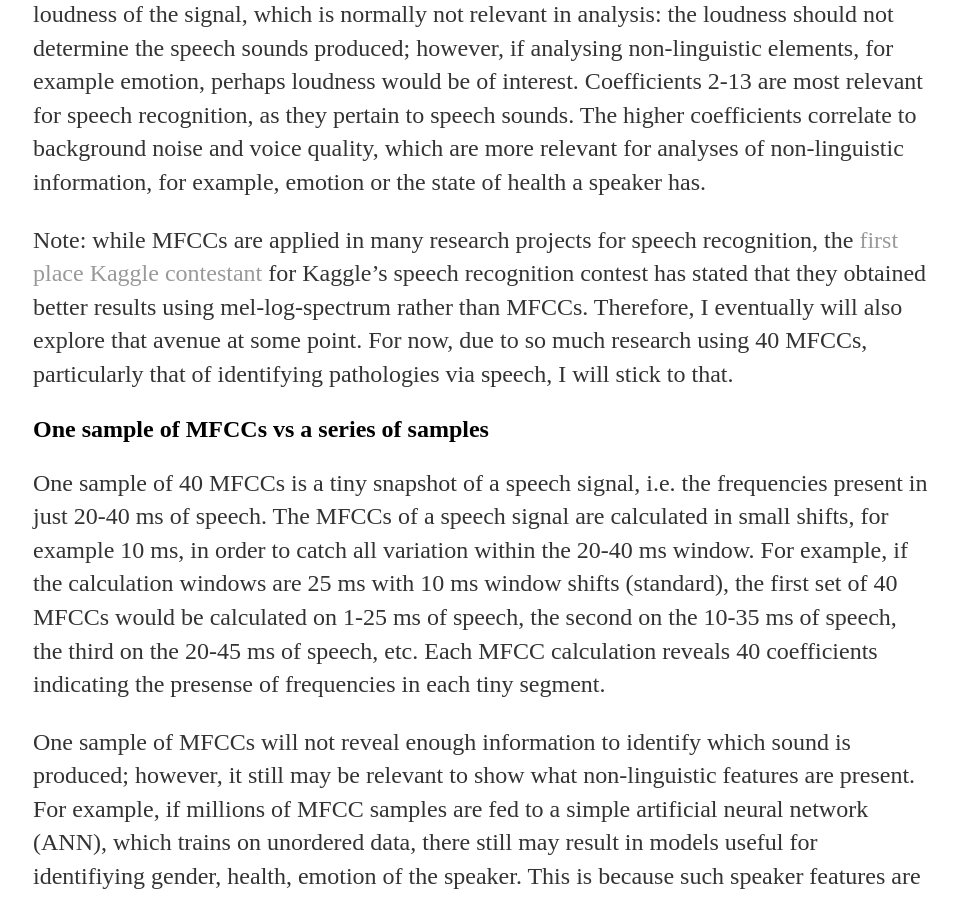
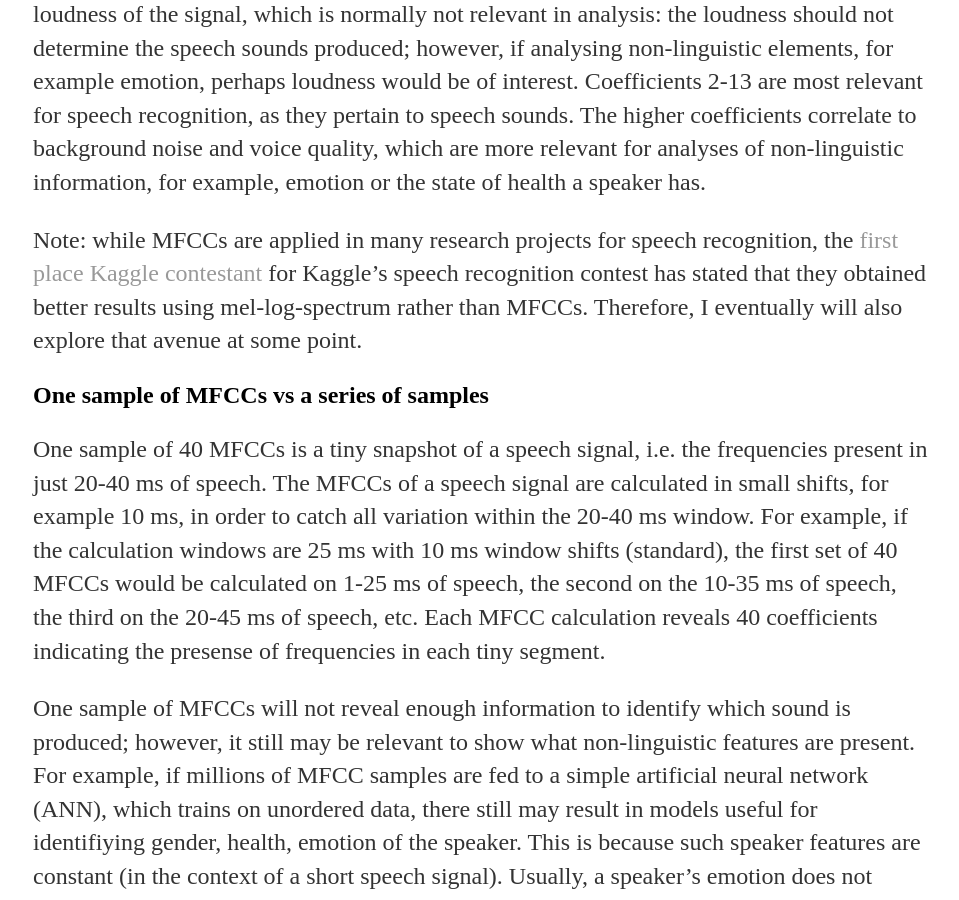
Before and after one commit to a-n-rose/a-n-rose.github.io, a Jekyll site: the page built from _posts/2018-09-09-MFCC-extraction-prep-speech-4-deep-learning.md, in a window 1280 px wide and 900 px high, scrolled down 982 px. Shown: the whole window, without its empty margins (159-1118 px from the left). Built offline with Jekyll 4.4.1, drawn with Linux system fonts in a browser that asks for light colours.

Commit message:
removed irrelevant sentence

```diff
--- a/_posts/2018-09-09-MFCC-extraction-prep-speech-4-deep-learning.md
+++ b/_posts/2018-09-09-MFCC-extraction-prep-speech-4-deep-learning.md
@@ -12,7 +12,7 @@
 
 The coefficients applied to deep learning algorithms usually range from 12 (2nd-13th coefficients) to 40 and correspond to the filters applied in the calculations of the MFCC. The lower coefficients reflect the presense of lower frequencies in the signal and the higher coefficients reflect the higher frequencies present. The first coefficient pertains to the loudness of the signal, which is normally not relevant in analysis: the loudness should not determine the speech sounds produced; however, if analysing non-linguistic elements, for example emotion, perhaps loudness would be of interest. Coefficients 2-13 are most relevant for speech recognition, as they pertain to speech sounds. The higher coefficients correlate to background noise and voice quality, which are more relevant for analyses of non-linguistic information, for example, emotion or the state of health a speaker has.
 
-Note: while MFCCs are applied in many research projects for speech recognition, the <a href="https://www.kaggle.com/c/tensorflow-speech-recognition-challenge/discussion/46945#latest-363147">first place Kaggle contestant</a> for Kaggle's speech recognition contest has stated that they obtained better results using mel-log-spectrum rather than MFCCs. Therefore, I eventually will also explore that avenue at some point. For now, due to so much research using 40 MFCCs, particularly that of identifying pathologies via speech, I will stick to that.
+Note: while MFCCs are applied in many research projects for speech recognition, the <a href="https://www.kaggle.com/c/tensorflow-speech-recognition-challenge/discussion/46945#latest-363147">first place Kaggle contestant</a> for Kaggle's speech recognition contest has stated that they obtained better results using mel-log-spectrum rather than MFCCs. Therefore, I eventually will also explore that avenue at some point.
 
 ## One sample of MFCCs vs a series of samples
 
```
